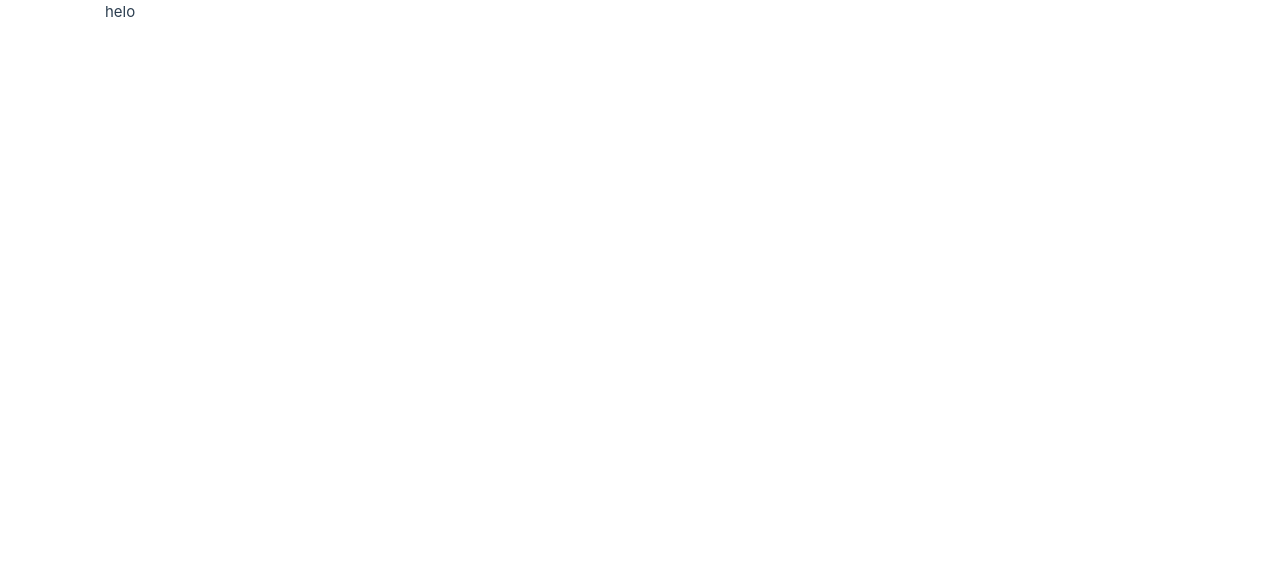
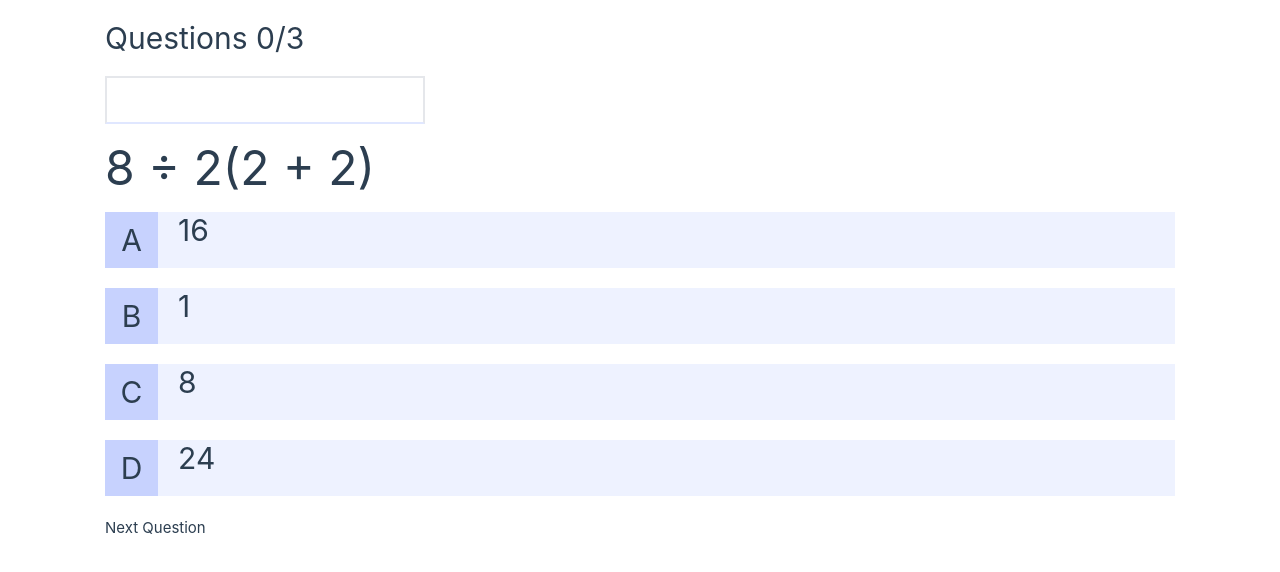
Before and after one commit to ideapadkn/QuizApp, a Vue app: page /quiz/1 in a window 1280 px wide. Shown: the top 572 px of the page. Built offline with nearby package versions, Linux system fonts and the light colour scheme.

Commit message:
import data from json file

```diff
--- /dev/null
+++ b/src/components/Question.vue
@@ -0,0 +1,29 @@
+<script setup>
+  import { defineProps } from 'vue'
+
+  const { questions } = defineProps(['questions'])
+</script>
+
+<template>
+  <div class="question-container mt-5">
+    <h1 class="question text-5xl mb-5">
+      {{ questions.text }}
+    </h1>
+  </div>
+  <div class="options-container">
+    <div
+      v-for="option in questions.options"
+      :key="option.id"
+      class="option flex mb-5 cursor-pointer"
+    >
+      <p class="option-label bg-indigo-200 w-14 h-14 text-3xl flex items-center justify-center">
+        {{ option.label }}
+      </p>
+      <div class="option-value bg-indigo-50 w-full text-3xl px-5">
+        <p>
+          {{ option.text }}
+        </p>
+      </div>
+    </div>
+  </div>
+</template>
--- /dev/null
+++ b/src/components/QuizHeader.vue
@@ -0,0 +1,16 @@
+<script setup>
+  import { defineProps } from 'vue';
+
+  const { questionsStatus } = defineProps(['questionsStatus'])
+</script>
+
+<template>
+  <header class="mt-5">
+    <h4 class="text-3xl  mb-5">Questions {{ questionsStatus }}</h4>
+    <div class="bar w-80 h-12 border-2 border-b-indigo-100 ">
+      <div class="complition h-full w-0 bg-indigo-100">
+
+      </div>
+    </div>
+  </header>
+</template>
--- a/src/views/QuizView.vue
+++ b/src/views/QuizView.vue
@@ -1,5 +1,37 @@
+<script setup>
+  import Question from '../components/Question.vue'
+  import QuizHeader from '../components/QuizHeader.vue'
+  import { useRoute } from 'vue-router'
+  import { ref, watch } from 'vue';
+  import quizes from '../data/quizes.json'
+
+  const route = useRoute()
+
+  const quizId = parseInt(route.params.id)
+
+  const quiz = quizes.find(q => q.id === quizId)
+
+  const currentQuestionsIndex = ref(0)
+
+  const questionsStatus = ref(`${currentQuestionsIndex.value}/${quiz.questions.length}`)
+
+  watch(() => currentQuestionsIndex.value, () => {
+    questionsStatus.value = `${currentQuestionsIndex.value}/${quiz.questions.length}`
+  })
+</script>
+
 <template>
   <div>
-    <h1>helo</h1>
+    <QuizHeader
+      :questionsStatus="questionsStatus"
+    />
+    <div>
+      <Question
+        :questions="quiz.questions[currentQuestionsIndex]"
+      />
+    </div>
+    <button @click="currentQuestionsIndex++">
+      Next Question
+    </button>
   </div>
 </template>
```
